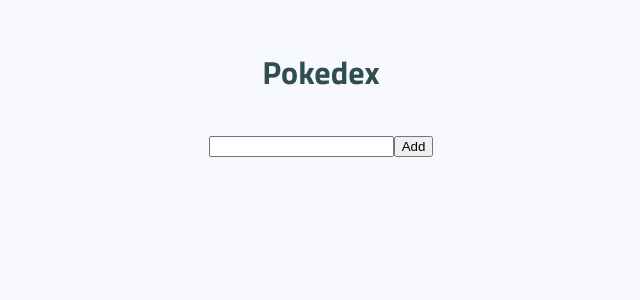
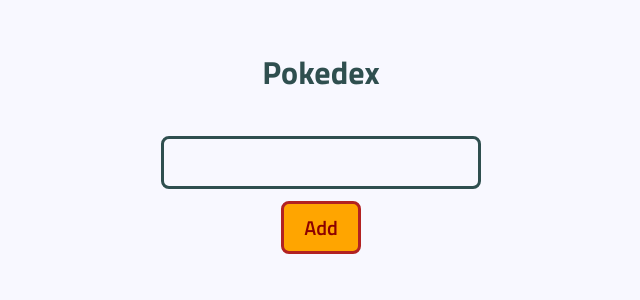
Before and after one commit to hortfrancis/la-fosse-hackathon, a React (Vite) app: page / in a window 1280 px wide. Shown: the top 300 px of the page, without its empty margins (319-959 px from the left). Built offline with nearby package versions, Linux system fonts and the light colour scheme.

Commit message:
style: Add styles to SearchForm component

```diff
--- a/src/components/SearchForm/index.jsx
+++ b/src/components/SearchForm/index.jsx
@@ -1,4 +1,6 @@
 import { useState } from "react";
+
+import "./style.css";
 
 export default function SearchForm({ addPokemonName }) {
   const [inputText, setInputText] = useState("");
@@ -20,7 +22,7 @@
   };
 
   return (
-    <form onSubmit={handleSubmit}>
+    <form onSubmit={handleSubmit} className="SearchForm">
       <input
         type="text"
         value={inputText}
--- /dev/null
+++ b/src/components/SearchForm/style.css
@@ -0,0 +1,38 @@
+.SearchForm {
+  display: flex;
+  flex-direction: column;
+  align-items: center;
+  gap: 0.75rem;
+  margin-bottom: 3rem;
+
+  input {
+    border: 0.2rem solid darkslategray;
+    border-radius: 0.5rem;
+    padding: 0.5rem;
+    font-size: 1.25rem;
+    width: 100%;
+    max-width: 20rem;
+    text-align: center;
+  }
+
+  button {
+    border: 0.2rem solid firebrick;
+    border-radius: 0.5rem;
+    padding: 0.5rem;
+    font-size: 1.25rem;
+    width: 5rem;
+    background-color: orange;
+    cursor: pointer;
+    color: darkred;
+
+    &:hover {
+      background-color: firebrick;
+      color: ghostwhite;
+    }
+
+    &:active {
+      background-color: darkred;
+      color: ghostwhite;
+    }
+  }
+}
--- a/src/styles.css
+++ b/src/styles.css
@@ -1,4 +1,6 @@
-body {
+body,
+input,
+button {
   font-family: "Titillium Web", sans-serif;
   background-color: ghostwhite;
   color: darkslategray;
```
